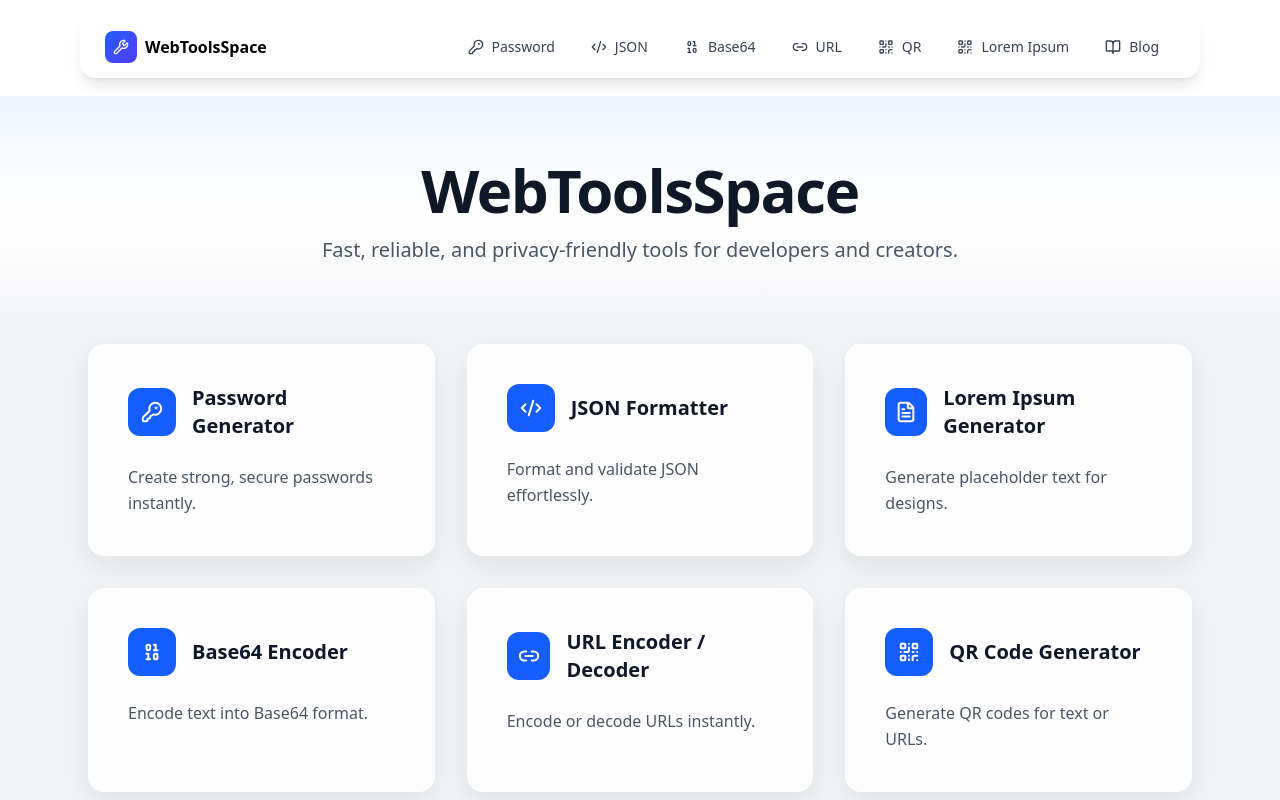
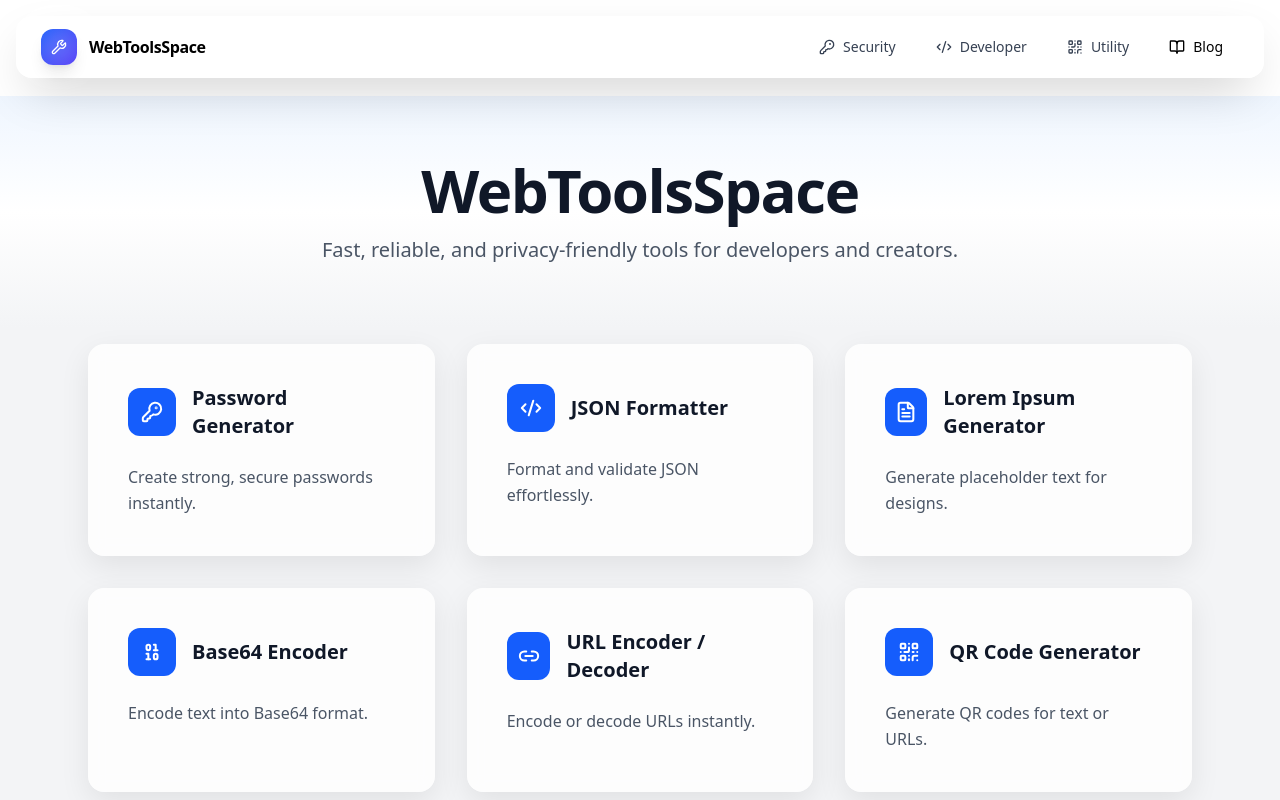
Before and after one commit to anushkaams/WebTools, a Next.js app: page / in a window 1280 px wide. Built offline with nearby package versions, Linux system fonts and the light colour scheme.

Commit message:
Refactored navbar and push sitemap

```diff
--- a/app/blog/how-to-create-strong-passwords/page.tsx
+++ b/app/blog/how-to-create-strong-passwords/page.tsx
@@ -77,7 +77,7 @@ export default function Page() {
           Create strong, random passwords with one click – no signup required.
         </p>
         <a
-          href="/password-generator"
+          href="../tools/security/password-generator"
           className="inline-block rounded-lg bg-blue-600 px-6 py-3 text-lg font-medium text-white hover:bg-blue-700 transition"
         >
           Try Password Generator →
--- a/components/Navbar.tsx
+++ b/components/Navbar.tsx
@@ -4,7 +4,6 @@ import { useState } from "react";
 import Link from "next/link";
 import { usePathname } from "next/navigation";
 import { motion, AnimatePresence } from "framer-motion";
-import { useTheme } from "next-themes";
 import {
   KeyRound,
   Code2,
@@ -18,76 +17,235 @@ import {
   BookOpen,
 } from "lucide-react";
 
-const tools = [
-  { name: "Password", href: "/password-generator", icon: KeyRound },
-  { name: "JSON", href: "/json-formatter", icon: Code2 },
-  { name: "Base64", href: "/base64", icon: Binary },
-  { name: "URL", href: "/url-encoder", icon: Link2 },
-  { name: "QR", href: "/qrcode", icon: QrCode },
-  { name: "Lorem Ipsum", href: "/lorem-ipsum", icon: QrCode },
-  // ✅ Blog
-  { name: "Blog", href: "/blog", icon: BookOpen },
+/* =======================
+   NAV CONFIG
+======================= */
+
+const navCategories = [
+  {
+    name: "Security",
+    icon: KeyRound,
+    tools: [
+      {
+        name: "Password Generator",
+        href: "/tools/security/password-generator",
+        icon: KeyRound,
+      },
+    ],
+  },
+  {
+    name: "Developer",
+    icon: Code2,
+    tools: [
+      {
+        name: "JSON Formatter",
+        href: "/tools/developer/json-formatter",
+        icon: Code2,
+      },
+      {
+        name: "Base64 Encoder",
+        href: "/tools/developer/base64",
+        icon: Binary,
+      },
+      {
+        name: "URL Encoder",
+        href: "/tools/developer/url-encoder",
+        icon: Link2,
+      },
+    ],
+  },
+  {
+    name: "Utility",
+    icon: QrCode,
+    tools: [
+      {
+        name: "QR Code Generator",
+        href: "/tools/utility/qrcode",
+        icon: QrCode,
+      },
+      {
+        name: "Lorem Ipsum",
+        href: "/tools/utility/lorem-ipsum",
+        icon: FileText,
+      },
+    ],
+  },
 ];
 
+const staticLinks = [{ name: "Blog", href: "/blog", icon: BookOpen }];
+
+/* =======================
+   ANIMATIONS
+======================= */
+
+const dropdownVariants = {
+  hidden: {
+    opacity: 0,
+    y: 10,
+    scale: 0.96,
+    pointerEvents: "none",
+  },
+  visible: {
+    opacity: 1,
+    y: 0,
+    scale: 1,
+    pointerEvents: "auto",
+    transition: {
+      duration: 0.25,
+      ease: "easeOut",
+      staggerChildren: 0.06,
+    },
+  },
+  exit: {
+    opacity: 0,
+    y: 8,
+    scale: 0.96,
+    transition: { duration: 0.15 },
+  },
+};
+
+const itemVariants = {
+  hidden: { opacity: 0, y: 6 },
+  visible: { opacity: 1, y: 0 },
+};
+
+/* =======================
+   NAVBAR
+======================= */
+
 export default function Navbar() {
+  const pathname = usePathname();
   const [open, setOpen] = useState(false);
-  const pathname = usePathname();
-  const { theme, setTheme } = useTheme();
+  const [hovered, setHovered] = useState<string | null>(null);
 
   return (
     <motion.header
-      initial={{ y: -20, opacity: 0 }}
+      initial={{ y: -24, opacity: 0 }}
       animate={{ y: 0, opacity: 1 }}
-      className="fixed top-4 inset-x-0 z-50"
+      className="fixed inset-x-0 top-4 z-50"
     >
-      <div className="mx-auto max-w-6xl px-4">
-        <div className="relative rounded-2xl bg-white/70 backdrop-blur-xl shadow-lg border border-white/40">
+      <div className="mx-auto max-w-7xl px-4">
+        <div className="relative rounded-2xl bg-white/70 backdrop-blur-xl border border-white/40 shadow-[0_20px_50px_-15px_rgba(0,0,0,0.25)]">
           <div className="flex items-center justify-between px-6 py-3">
             {/* Logo */}
-            <Link href="/" className="flex items-center gap-2 font-semibold">
-              <span className="h-8 w-8 rounded-lg bg-gradient-to-br from-blue-600 to-indigo-600 text-white grid place-items-center">
-                <Wrench className="h-4 w-4" />
+            <Link href="/" className="flex items-center gap-3 font-semibold">
+              <span className="relative grid h-9 w-9 place-items-center rounded-xl bg-gradient-to-br from-blue-600 to-indigo-600 text-white shadow-lg">
+                <Wrench size={16} />
+                <span className="absolute inset-0 rounded-xl bg-white/20 blur-md" />
               </span>
-              WebToolsSpace
+              <span className="tracking-tight">WebToolsSpace</span>
             </Link>
 
-            {/* Desktop Nav */}
-            <nav className="hidden md:flex relative items-center gap-1">
-              {tools.map((tool) => {
-                const active =
-                  pathname === tool.href ||
-                  (tool.href === "/blog" && pathname.startsWith("/blog"));
-                const Icon = tool.icon;
+            {/* ================= DESKTOP NAV ================= */}
+            <nav className="hidden md:flex items-center gap-2 relative">
+              {navCategories.map((category) => {
+                const active = pathname.startsWith(
+                  `/tools/${category.name.toLowerCase()}`
+                );
+                const Icon = category.icon;
 
                 return (
-                  <Link key={tool.href} href={tool.href} className="relative">
-                    {active && (
-                      <motion.span
-                        layoutId="active-pill"
-                        className="absolute inset-0 rounded-full bg-blue-600/90"
-                      />
-                    )}
-
-                    <motion.div
-                      whileHover={{ scale: 1.08 }}
-                      whileTap={{ scale: 0.95 }}
-                      className={`relative z-10 flex items-center gap-2 px-4 py-2 rounded-full text-sm transition
+                  <div
+                    key={category.name}
+                    className="relative"
+                    onMouseEnter={() => setHovered(category.name)}
+                    onMouseLeave={() => setHovered(null)}
+                  >
+                    <button
+                      className={`relative px-4 py-2 flex items-center gap-2 text-sm font-medium transition
                         ${
                           active
-                            ? "text-white"
+                            ? "text-blue-600"
                             : "text-gray-700 hover:text-black"
                         }
                       `}
                     >
                       <Icon size={16} />
+                      {category.name}
+
+                      {active && (
+                        <motion.span
+                          layoutId="nav-underline"
+                          className="absolute -bottom-1 left-3 right-3 h-[2px] rounded-full bg-blue-600"
+                        />
+                      )}
+                    </button>
+
+                    {/* Hover bridge */}
+                    <div className="absolute left-0 top-full h-4 w-full" />
+
+                    <AnimatePresence>
+                      {hovered === category.name && (
+                        <motion.div
+                          variants={dropdownVariants}
+                          initial="hidden"
+                          animate="visible"
+                          exit="exit"
+                          className="absolute left-0 top-full mt-2 w-72 rounded-2xl bg-white shadow-xl border p-2"
+                        >
+                          {category.tools.map((tool) => {
+                            const ToolIcon = tool.icon;
+                            const isActive = pathname === tool.href;
+
+                            return (
+                              <motion.div
+                                key={tool.href}
+                                variants={itemVariants}
+                              >
+                                <Link
+                                  href={tool.href}
+                                  className={`flex items-center gap-3 rounded-xl px-3 py-2.5 text-sm transition
+                                    ${
+                                      isActive
+                                        ? "bg-blue-600 text-white"
+                                        : "hover:bg-blue-50 text-gray-700 hover:text-blue-700"
+                                    }
+                                  `}
+                                >
+                                  <ToolIcon size={16} />
                                   {tool.name}
+                                </Link>
                               </motion.div>
+                            );
+                          })}
+                        </motion.div>
+                      )}
+                    </AnimatePresence>
+                  </div>
+                );
+              })}
+
+              {/* Blog */}
+              {staticLinks.map(({ name, href, icon: Icon }) => {
+                const active = pathname.startsWith(href);
+
+                return (
+                  <Link
+                    key={href}
+                    href={href}
+                    className={`relative px-4 py-2 flex items-center gap-2 text-sm font-medium
+                      ${
+                        active
+                          ? "text-blue-600"
+                          : "text-gray-700 hover:text-black"
+                      }
+                    `}
+                  >
+                    <Icon size={16} />
+                    {name}
+
+                    {active && (
+                      <motion.span
+                        layoutId="nav-underline"
+                        className="absolute -bottom-1 left-3 right-3 h-[2px] rounded-full bg-blue-600"
+                      />
+                    )}
                   </Link>
                 );
               })}
             </nav>
 
-            {/* Mobile Toggle */}
+            {/* ================= MOBILE TOGGLE ================= */}
             <button
               onClick={() => setOpen(!open)}
               className="md:hidden rounded-xl p-2 hover:bg-black/5"
@@ -96,7 +254,7 @@ export default function Navbar() {
             </button>
           </div>
 
-          {/* Mobile Menu */}
+          {/* ================= MOBILE MENU ================= */}
           <AnimatePresence>
             {open && (
               <motion.div
@@ -106,49 +264,47 @@ export default function Navbar() {
                 transition={{ duration: 0.3, ease: "easeOut" }}
                 className="md:hidden overflow-hidden"
               >
-                <motion.div
-                  initial="hidden"
-                  animate="show"
-                  variants={{
-                    hidden: {},
-                    show: {
-                      transition: { staggerChildren: 0.06 },
-                    },
-                  }}
-                  className="flex flex-col gap-2 px-6 pb-4"
-                >
-                  {tools.map((tool) => {
+                <div className="px-6 pb-6 space-y-6">
+                  {navCategories.map((category) => (
+                    <div key={category.name}>
+                      <p className="mb-2 text-xs font-semibold text-gray-500">
+                        {category.name}
+                      </p>
+
+                      {category.tools.map((tool) => {
                         const Icon = tool.icon;
-                    const active =
-                      pathname === tool.href ||
-                      (tool.href === "/blog" && pathname.startsWith("/blog"));
+                        const active = pathname === tool.href;
 
                         return (
-                      <motion.div
+                          <Link
                             key={tool.href}
-                        variants={{
-                          hidden: { opacity: 0, y: 10 },
-                          show: { opacity: 1, y: 0 },
-                        }}
-                      >
-                        <Link
                             href={tool.href}
                             onClick={() => setOpen(false)}
-                          className={`flex items-center gap-3 px-4 py-3 rounded-xl text-sm
+                            className={`flex items-center gap-3 px-4 py-3 rounded-xl text-sm transition
                               ${
                                 active
-                                ? "bg-black text-white"
-                                : "hover:bg-black/5"
+                                  ? "bg-blue-600 text-white"
+                                  : "hover:bg-blue-50 text-gray-700 hover:text-blue-700"
                               }
                             `}
                           >
                             <Icon size={18} />
                             {tool.name}
                           </Link>
-                      </motion.div>
                         );
                       })}
-                </motion.div>
+                    </div>
+                  ))}
+
+                  <Link
+                    href="/blog"
+                    onClick={() => setOpen(false)}
+                    className="flex items-center gap-3 px-4 py-3 rounded-xl text-sm hover:bg-black/5"
+                  >
+                    <BookOpen size={18} />
+                    Blog
+                  </Link>
+                </div>
               </motion.div>
             )}
           </AnimatePresence>
```
Also changed, not shown: app/tools/developer/base64/page.tsx (renamed from app/base64/page.tsx), app/tools/developer/json-formatter/page.tsx (renamed from app/json-formatter/page.tsx), app/tools/developer/url-encoder/page.tsx (renamed from app/url-encoder/page.tsx), app/tools/security/password-generator/page.tsx (renamed from app/password-generator/page.tsx), app/tools/utility/lorem-ipsum/page.tsx (renamed from app/lorem-ipsum/page.tsx), app/tools/utility/qrcode/page.tsx (renamed from app/qrcode/page.tsx), public/Logo.png (added), 1 other file (tests, documents, lock files or other folders). Lines whose indentation alone changed are shown as unchanged.
